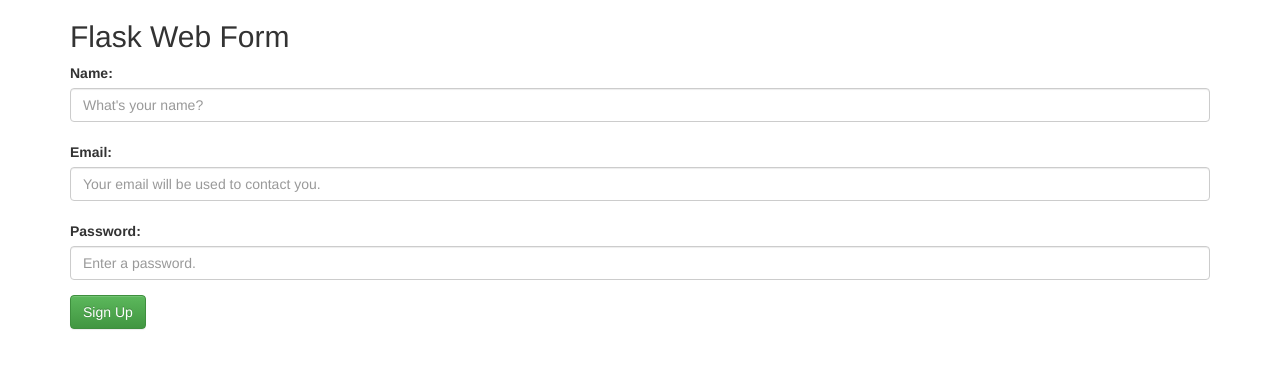
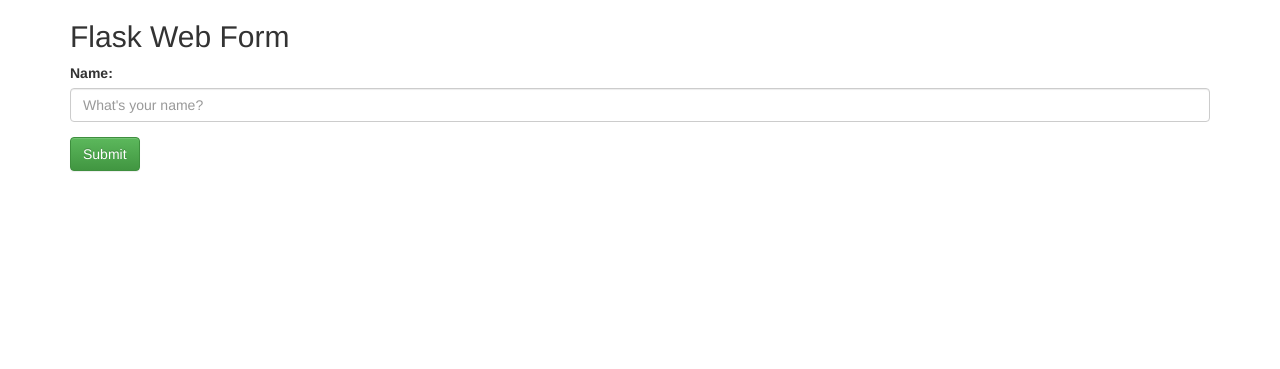
Before and after one commit to Darthone/Informed-Finance-Canary, a Flask app: page / in a window 1280 px wide. Shown: the top 369 px of the page. Run offline with Flask 2, Linux system fonts and the light colour scheme; some libraries are stand-ins or nearby versions.

Commit message:
basic flask form

```diff
--- a/ignore/flask_form/forms.py
+++ /dev/null
@@ -1,37 +0,0 @@
-#!/usr/bin/env python
-from flask import Flask, render_template, flash, request
-from wtforms import Form, TextField, TextAreaField, validators, StringField, SubmitField
-
-# App config.
-DEBUG = True
-app = Flask(__name__)
-app.config.from_object(__name__)
-app.config['SECRET_KEY'] = '7d441f27d441f27567d441f2b6176a'
-
-class ReusableForm(Form):
-    name = TextField('Name:', validators=[validators.required()])
-    email = TextField('Email:', validators=[validators.required(), validators.Length(min=6, max=35)])
-    password = TextField('Password:', validators=[validators.required(), validators.Length(min=3, max=35)])
-
-
-@app.route("/", methods=['GET', 'POST'])
-def hello():
-    form = ReusableForm(request.form)
-
-    print form.errors
-    if request.method == 'POST':
-        name=request.form['name']
-        password=request.form['password']
-        email=request.form['email']
-        print name, " ", email, " ", password
-
-        if form.validate():
-            # Save the comment here.
-            flash('Thanks for registration ' + name)
-        else:
-            flash('Error: All the form fields are required. ')
-
-    return render_template('hello.html', form=form)
-
-if __name__ == "__main__":
-    app.run(host='0.0.0.0', port=8001)
--- /dev/null
+++ b/ignore/flask_form/miniapp.py
@@ -0,0 +1,31 @@
+#!/usr/bin/env python
+from flask import Flask, render_template, flash, request
+from wtforms import Form, TextField, TextAreaField, validators, StringField, SubmitField
+
+# app config
+DEBUG = True
+app = Flask(__name__)
+app.config.from_object(__name__)
+app.config['SECRET_KEY'] = '7d441f27d441f27567d441f2b6176a'
+
+class ReusableForm(Form):
+	name = TextField('Name:', validators=[validators.required()])
+
+@app.route("/", methods=['GET', 'POST'])
+def hello():
+	form = ReusableForm(request.form)
+
+	print form.errors
+	if request.method == 'POST':
+		name = request.form['name']
+		print name
+
+		if form.validate():
+			flash('Hello ' + name)
+		else:
+			flash('Error: All the form fields are required. ')
+
+	return render_template('hello.html', form=form)
+
+if __name__ == "__main__":
+	app.run(host='0.0.0.0', port=8001)
--- a/ignore/flask_form/templates/hello.html
+++ b/ignore/flask_form/templates/hello.html
@@ -1,44 +1,30 @@
 <!DOCTYPE html PUBLIC "-//W3C//DTD XHTML 1.0 Strict//EN" "http://www.w3.org/TR/xhtml1/DTD/xhtml1-strict.dtd">
 <html>
 <head>
-        <title>Reusable Form Demo</title>
+	<title>Reusable Form</title>
 	<link rel="stylesheet" media="screen" href ="static/bootstrap.min.css">
 	<link rel="stylesheet" href="static/bootstrap-theme.min.css">
 	<meta name="viewport" content = "width=device-width, initial-scale=1.0">
-
 </head>
-    <body>
-
-
-<div class="container">
-
-
-  <h2>Flask Web Form</h2>
-  <form  action="" method="post" role="form">
+<body class="container">
+	<h2> Flask Web Form </h2>
+	<form action="" method="post" role="form">
 	{{ form.csrf }}
 	<div class="form-group">
 		<label for="name">Name:</label>
 		<input type="text" class="form-control" id="name" name="name" placeholder="What's your name?">
-      <br>
-      <label for="email">Email:</label>
-      <input type="text" class="form-control" id="email" name="email" placeholder="Your email will be used to contact you.">
-      <br>
-      <label for="password">Password:</label>
-      <input type="password" class="form-control" id="password" name="password" placeholder="Enter a password.">
-
-
 	</div>
-    <button type="submit" class="btn btn-success">Sign Up</button>
+	<button type="submit" class="btn btn-success">Submit</button>
 	</form>
 
 	<br>
+
 	{% with messages = get_flashed_messages(with_categories=true) %}
 		{% if messages %}
-
 			{% for message in messages %}
 				{% if "Error" not in message[1]: %}
 					<div class="alert alert-info">
-                <strong>Success! </strong> {{ message[1] }}
+						<strong> Success! </strong> {{ message[1] }}
 					</div>
 				{% endif %}
 
@@ -50,10 +36,7 @@
 			{% endfor %}
 		{% endif %}
 	{% endwith %}
-
 </div>
 <br>
-</div>
-</div>
 </body>
 </html>
```
Lines whose indentation alone changed are shown as unchanged.
